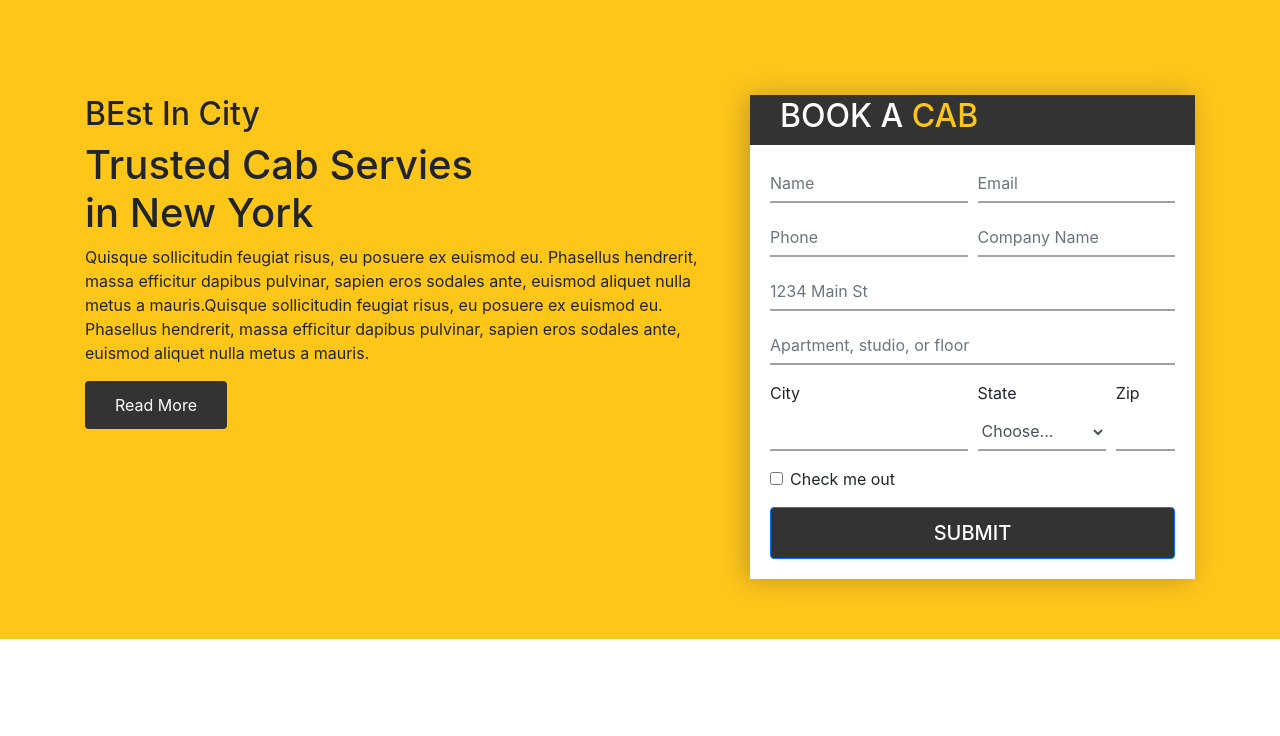
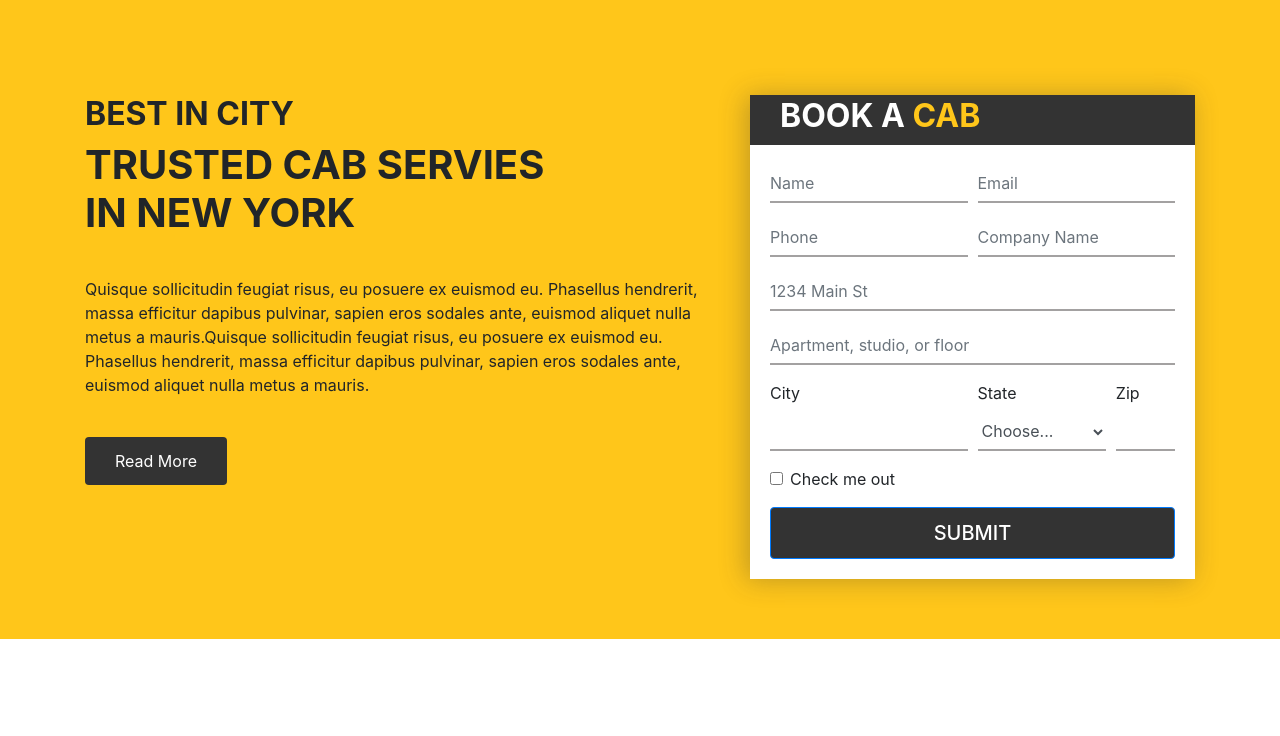
Before and after one commit to Chandan-React/taxy, a plain HTML site: page index.html in a window 1280 px wide. Shown: the part 845-1581 px from the top of the page. Drawn offline with nearby package versions, Linux system fonts and the light colour scheme.

Commit message:
Update style.css

```diff
--- a/assets/css/style.css
+++ b/assets/css/style.css
@@ -227,6 +227,13 @@ a.btn.btn-primary {
 .copyright p a{
     color: #ffc61a;
 }
+#quote h2, h1 {
+    text-transform: uppercase;
+    font-weight: 700;
+}
+#quote p{
+    margin: 40px 0px;
+}
 
 
 @media screen and (max-width: 768px){
```
